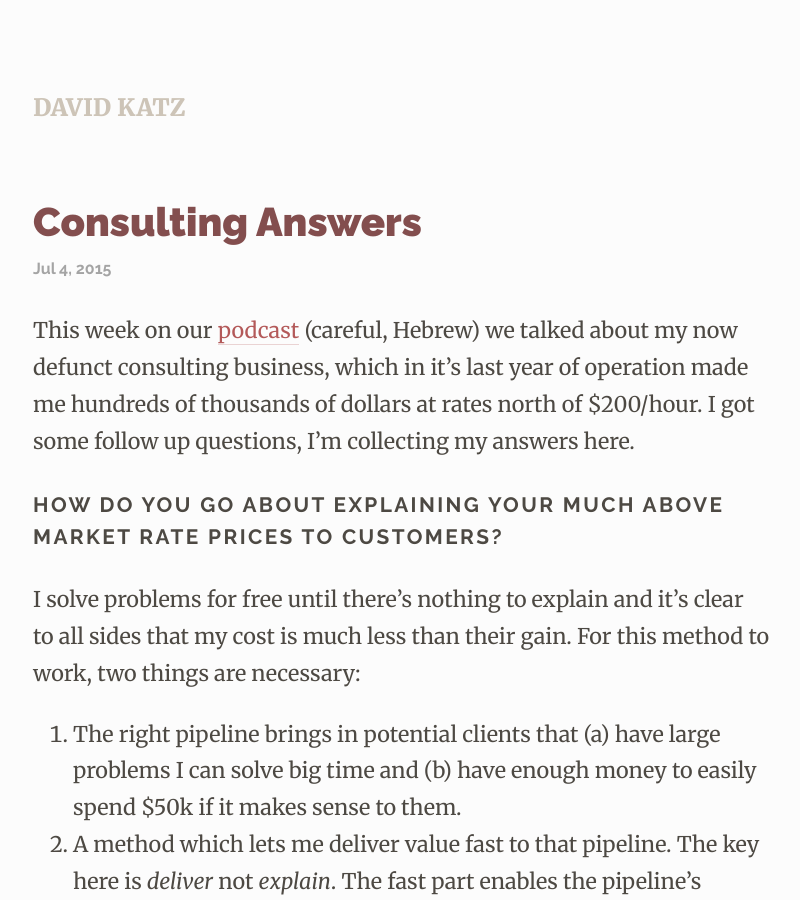
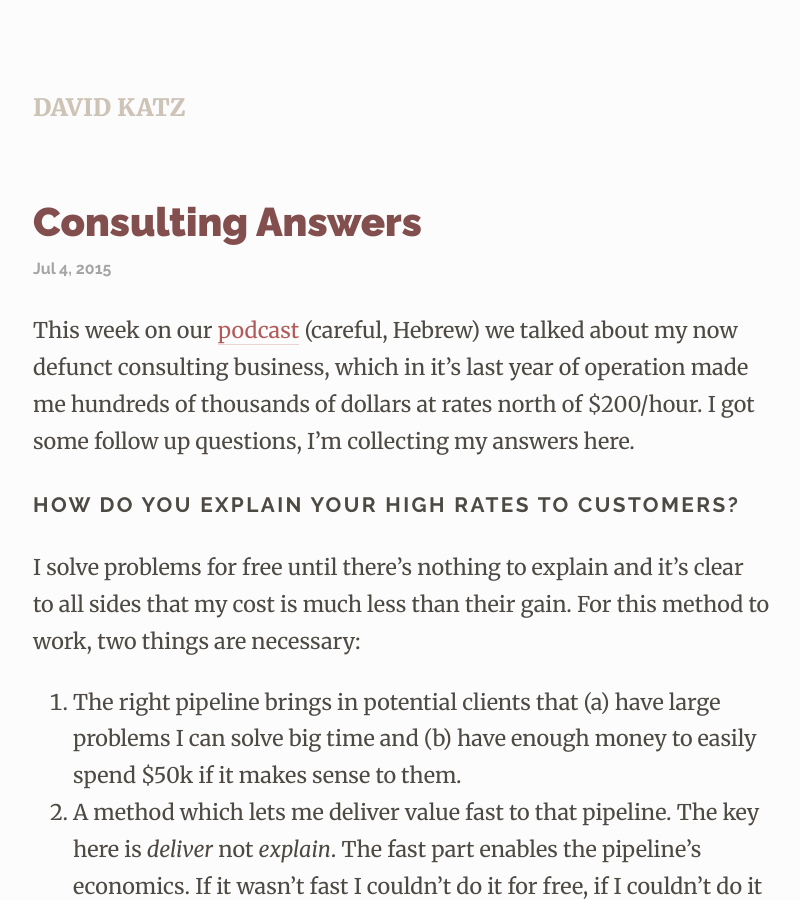
Before and after one commit to davidkatz/davidkatz.github.io, a Jekyll site: the page built from _posts/2015-07-04-consulting-answers.markdown, in a window 1280 px wide and 900 px high. Shown: the whole window, without its empty margins (239-1039 px from the left). Built offline with Jekyll 4.4.1, drawn with Linux system fonts in a browser that asks for light colours; some of the changed text lies outside the part shown.

Commit message:
shorter titles

```diff
--- a/_posts/2015-07-04-consulting-answers.markdown
+++ b/_posts/2015-07-04-consulting-answers.markdown
@@ -7,7 +7,7 @@ summary: This week on our podcast we talked about my now defunct consulting busi
 
 This week on our [podcast](http://shavua.net) (careful, Hebrew) we talked about my now defunct consulting business, which in it's last year of operation made me hundreds of thousands of dollars at rates north of $200/hour. I got some follow up questions, I'm collecting my answers here.
 
-### How do you go about explaining your much above market rate prices to customers?
+### How do you explain your high rates to customers?
 
 I solve problems for free until there's nothing to explain and it's clear to all sides that my cost is much less than their gain. For this method to work, two things are necessary:
 
```
Also changed, not shown: other parts of _posts/2015-07-04-consulting-answers.markdown (+1 -1 lines).
